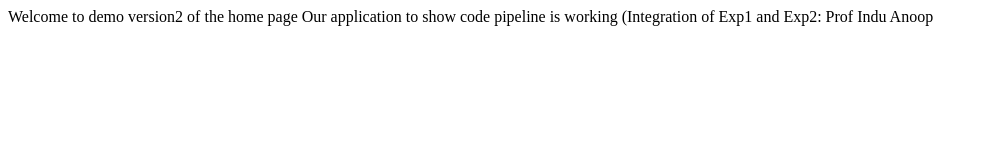
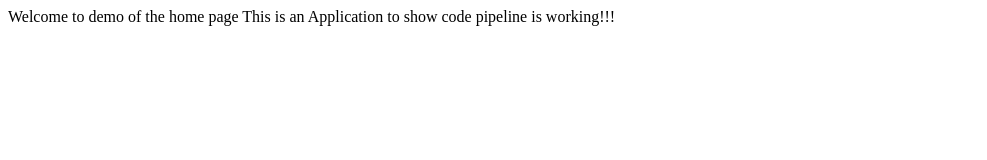
Before and after one commit to OmkarKadam2002/Adevops2, a plain HTML site: page index.html in a window 1280 px wide. Shown: the whole page, without its empty margins (0-987 px from the left). Drawn offline with Linux system fonts and the light colour scheme.

Commit message:
Update index.html

```diff
--- a/index.html
+++ b/index.html
@@ -1,6 +1,6 @@
 <html>
-<head>Welcome to demo version2 of the home page</head>
+<head>Welcome to demo of the home page</head>
 <body>
-Our application to show code pipeline is working (Integration of Exp1 and Exp2: Prof Indu Anoop
+This is an Application to show code pipeline is working!!!
 </body>
 </html>
```
